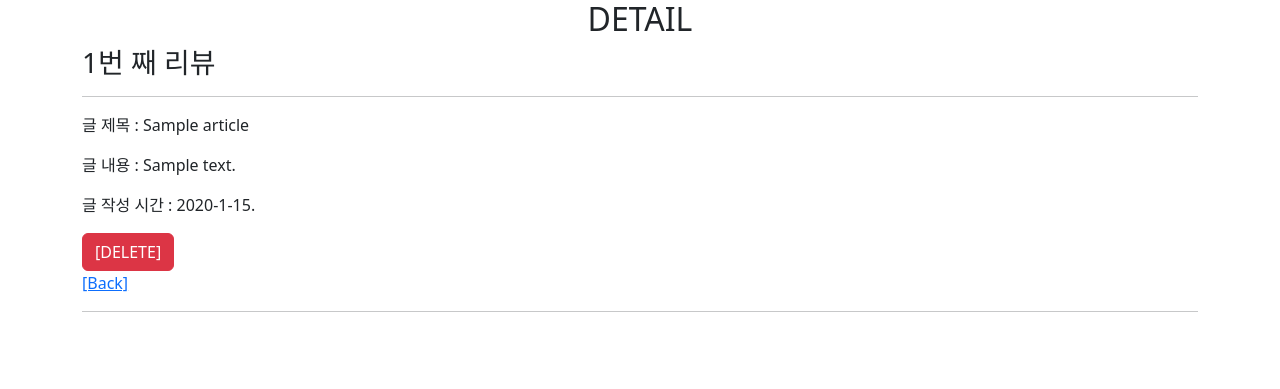
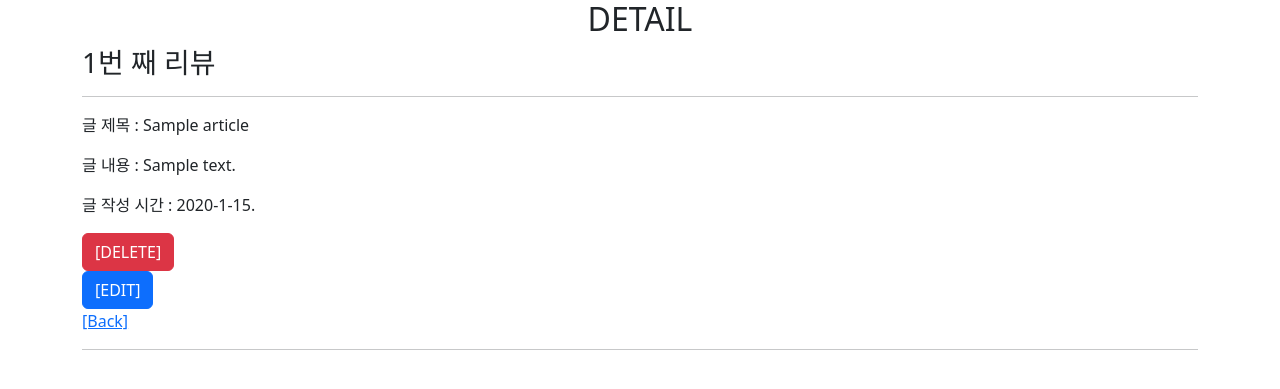
Before and after one commit to wonprogrammer/2024_project_1, a Django app: page /articles/1/ in a window 1280 px wide. Shown: the top 389 px of the page. Run offline with Django 4.2, Linux system fonts and the light colour scheme; tables that the repository leaves empty hold one stand-in row (Sample ...).

Commit message:
ADD 리뷰 UPDATE 전 이전 리뷰 내용 불러오기

```diff
--- a/articles/templates/datail.html
+++ b/articles/templates/datail.html
@@ -14,6 +14,7 @@
     {% csrf_token %}
     <button class="btn btn-danger">[DELETE]</button>
 </form>
+<a href="{% url 'articles:edit' article.pk %}" class="btn btn-primary">[EDIT]</a><br />
 <a href="{% url 'articles:dinner_price' %}">[Back]</a>
 <hr />
 
--- a/articles/urls.py
+++ b/articles/urls.py
@@ -10,4 +10,5 @@ urlpatterns = [
     path('create_review/', views.create_review, name='create_review'),
     path('<int:pk>/', views.detail, name='detail'),
     path('<int:pk>/delete/', views.delete, name='delete'),
+    path('<int:pk>/edit/', views.edit, name='edit'),
 ]
--- a/articles/views.py
+++ b/articles/views.py
@@ -58,3 +58,12 @@ def delete(request, pk):
         article.delete()
 
     return redirect('articles:dinner_price')
+
+
+
+def edit(request, pk):
+    article = Article.objects.get(pk=pk)
+    context = {
+        'article' : article,
+    }
+    return render(request, 'edit.html', context)
```
Also changed, not shown: articles/templates/edit.html (added, +14 -0 lines).
